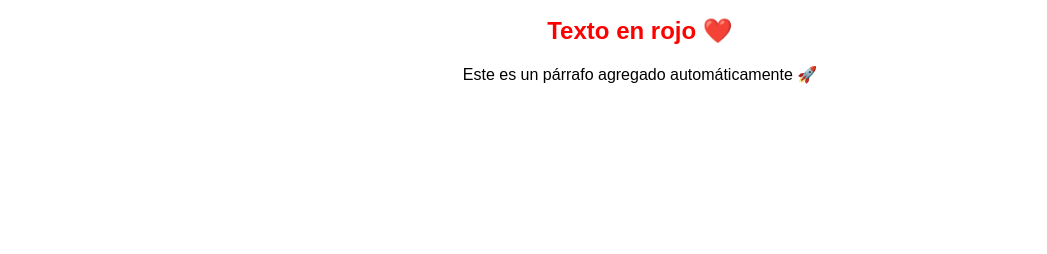
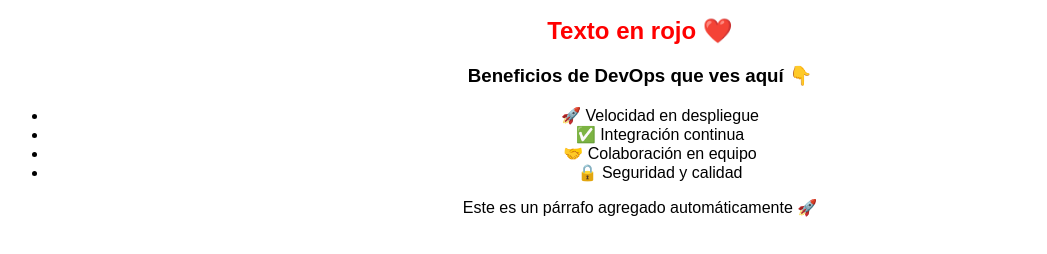
Before and after one commit to DuverEcue/demo-devops-cicd, a plain HTML site: page index.html in a window 1280 px wide. Shown: the part 140-394 px from the top of the page, without its empty margins (0-1047 px from the left). Drawn offline with Linux system fonts and the light colour scheme.

Commit message:
Update index.html

```diff
--- a/index.html
+++ b/index.html
@@ -8,6 +8,14 @@
   <h1>Hola compañeros 🎉, esto se actualizó con CI/CD</h1>
   <h2 style="color: blue;">Texto en azul con CI/CD 🌐</h2>
   <h2 style="color: red;">Texto en rojo ❤️</h2>
+  <h3>Beneficios de DevOps que ves aquí 👇</h3>
+  <ul>
+  <li>🚀 Velocidad en despliegue</li>
+  <li>✅ Integración continua</li>
+  <li>🤝 Colaboración en equipo</li>
+  <li>🔒 Seguridad y calidad</li>
+  </ul>
+
   <p>Este es un párrafo agregado automáticamente 🚀</p>
 </body>
 </html>
```
